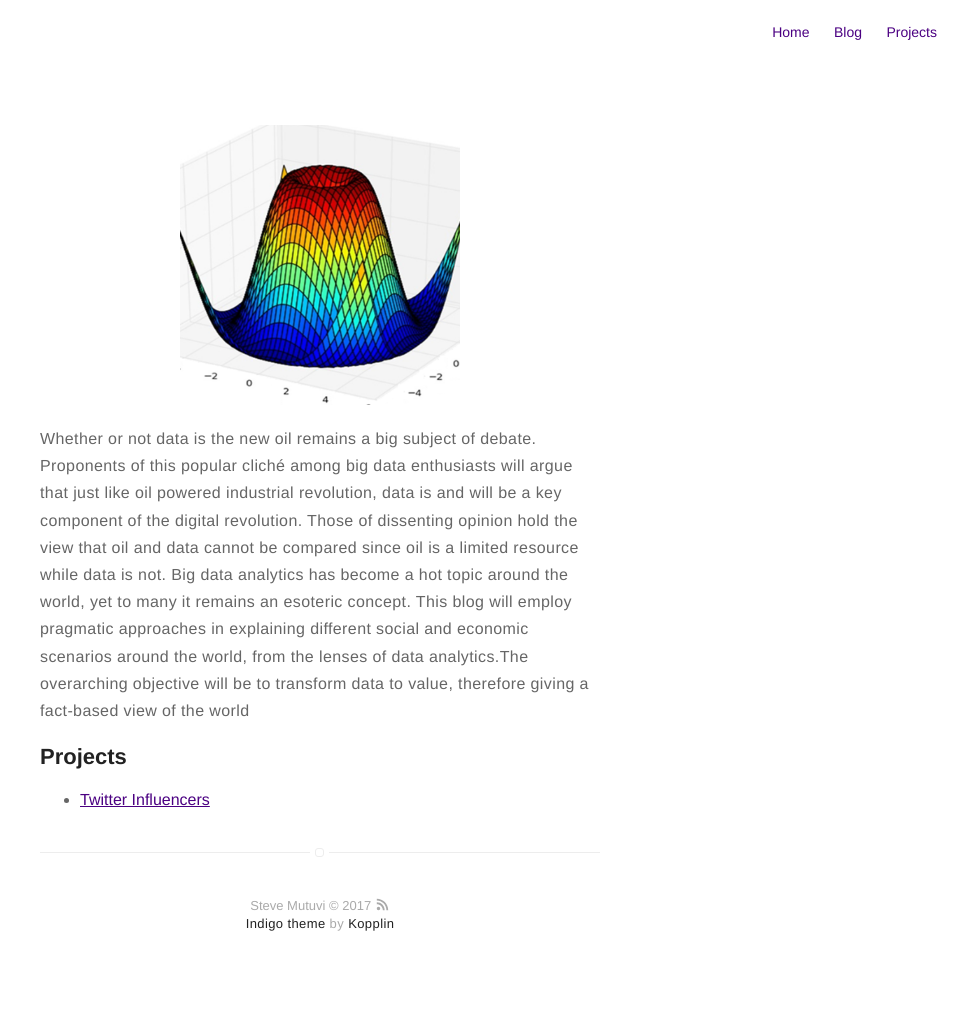
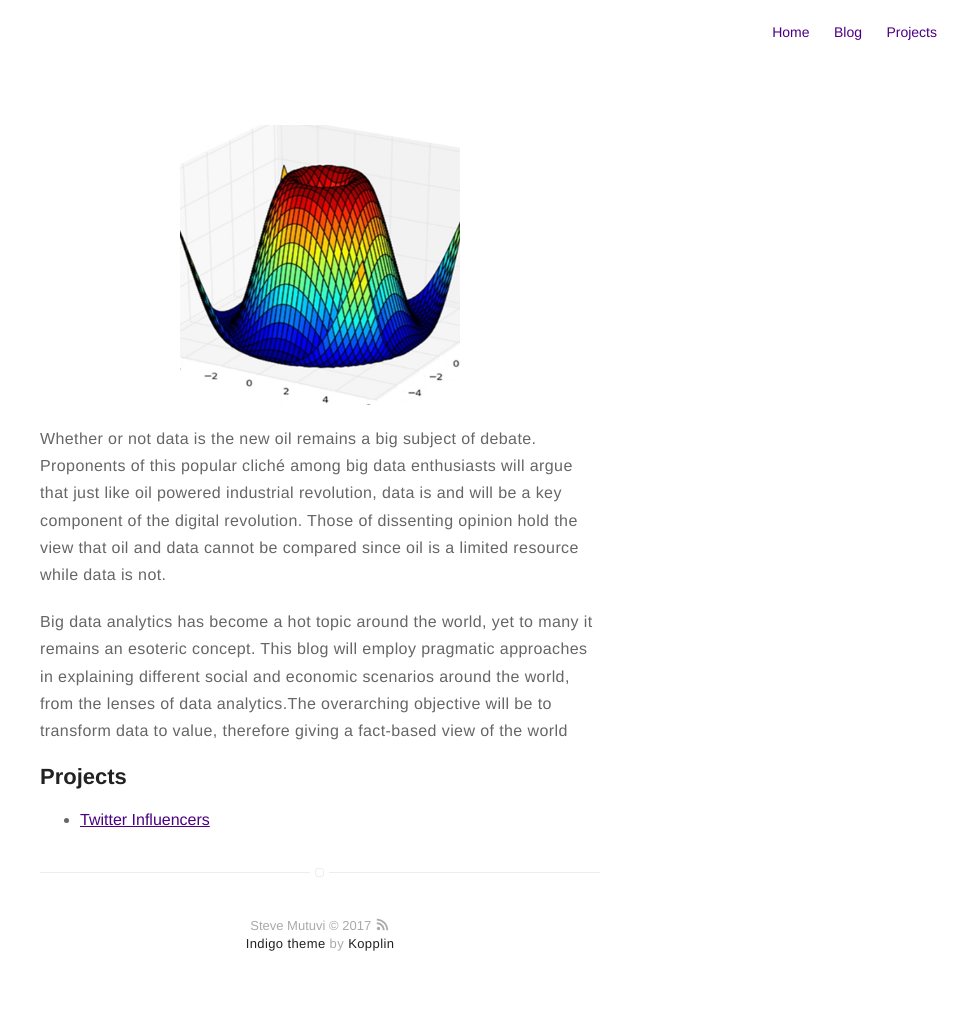
Before and after one commit to smutuvi/old_smutuvi.github.io, a Jekyll site: the page built from about.md, in a window 1280 px wide. Shown: the whole page, without its empty margins (320-1280 px from the left). Built offline with Jekyll 4.4.1, drawn with Linux system fonts in a browser that asks for light colours.

```diff
--- a/about.md
+++ b/about.md
@@ -4,9 +4,9 @@ layout: page
 ---
 ![Profile Image]({{ site.url }}/{{ site.picture }})
 
-<p>Whether or not data is the new oil remains a big subject of debate. Proponents of this popular cliché among big data enthusiasts will argue that just like oil powered industrial revolution, data is and will be a key component of the digital revolution. Those of dissenting opinion hold the view that oil and data cannot be compared since oil is a limited resource while data is not.
+<p>Whether or not data is the new oil remains a big subject of debate. Proponents of this popular cliché among big data enthusiasts will argue that just like oil powered industrial revolution, data is and will be a key component of the digital revolution. Those of dissenting opinion hold the view that oil and data cannot be compared since oil is a limited resource while data is not.</p>
 
-Big data analytics has become a hot topic around the world, yet to many it remains an esoteric concept. This blog will employ pragmatic approaches in explaining different social and economic scenarios around the world, from the lenses of data analytics.The overarching objective will be to transform data to value, therefore giving a fact-based view of the world</p>
+<p>Big data analytics has become a hot topic around the world, yet to many it remains an esoteric concept. This blog will employ pragmatic approaches in explaining different social and economic scenarios around the world, from the lenses of data analytics.The overarching objective will be to transform data to value, therefore giving a fact-based view of the world</p>
 
 <!--<h2>Skills</h2>
 
```
